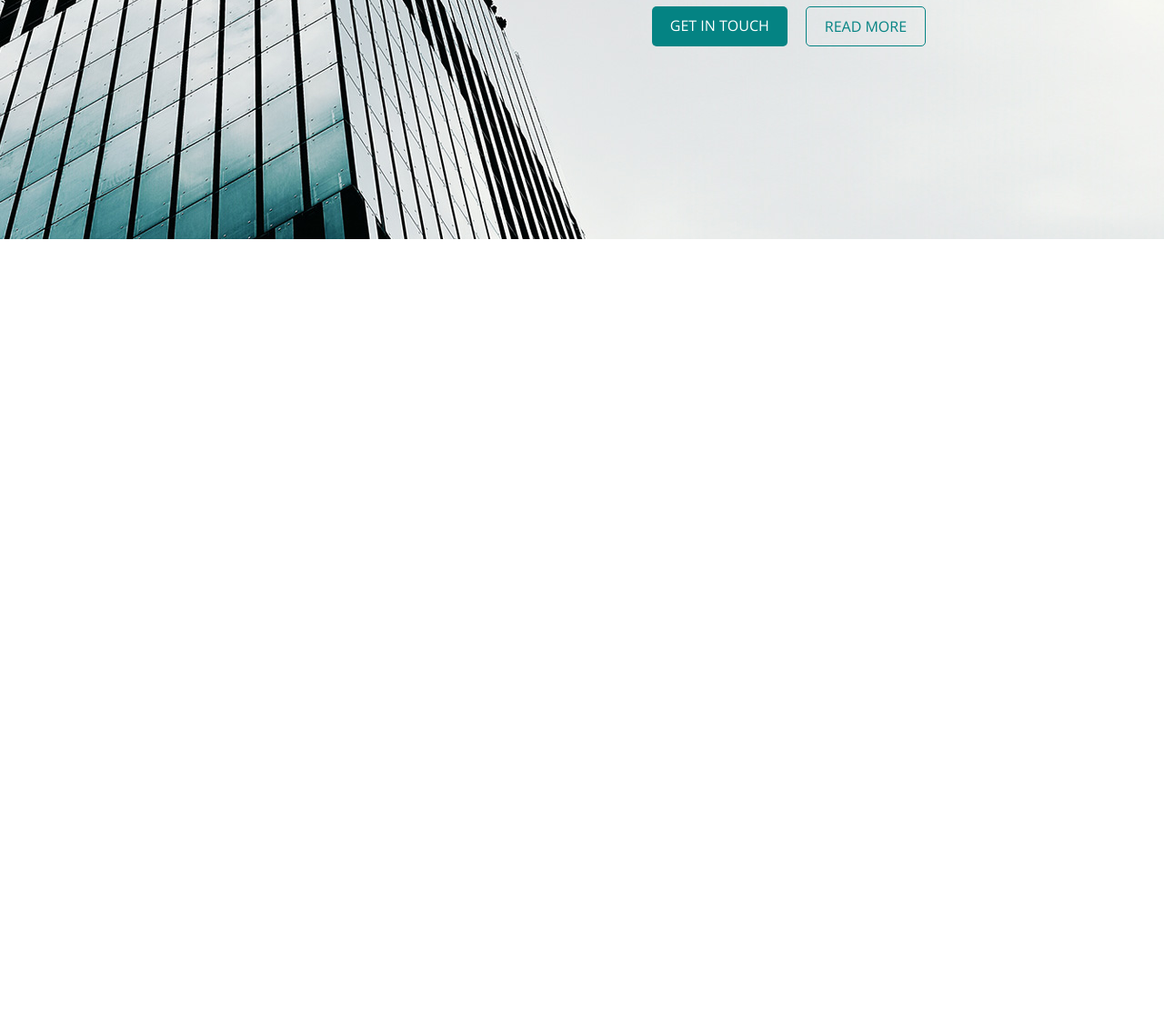
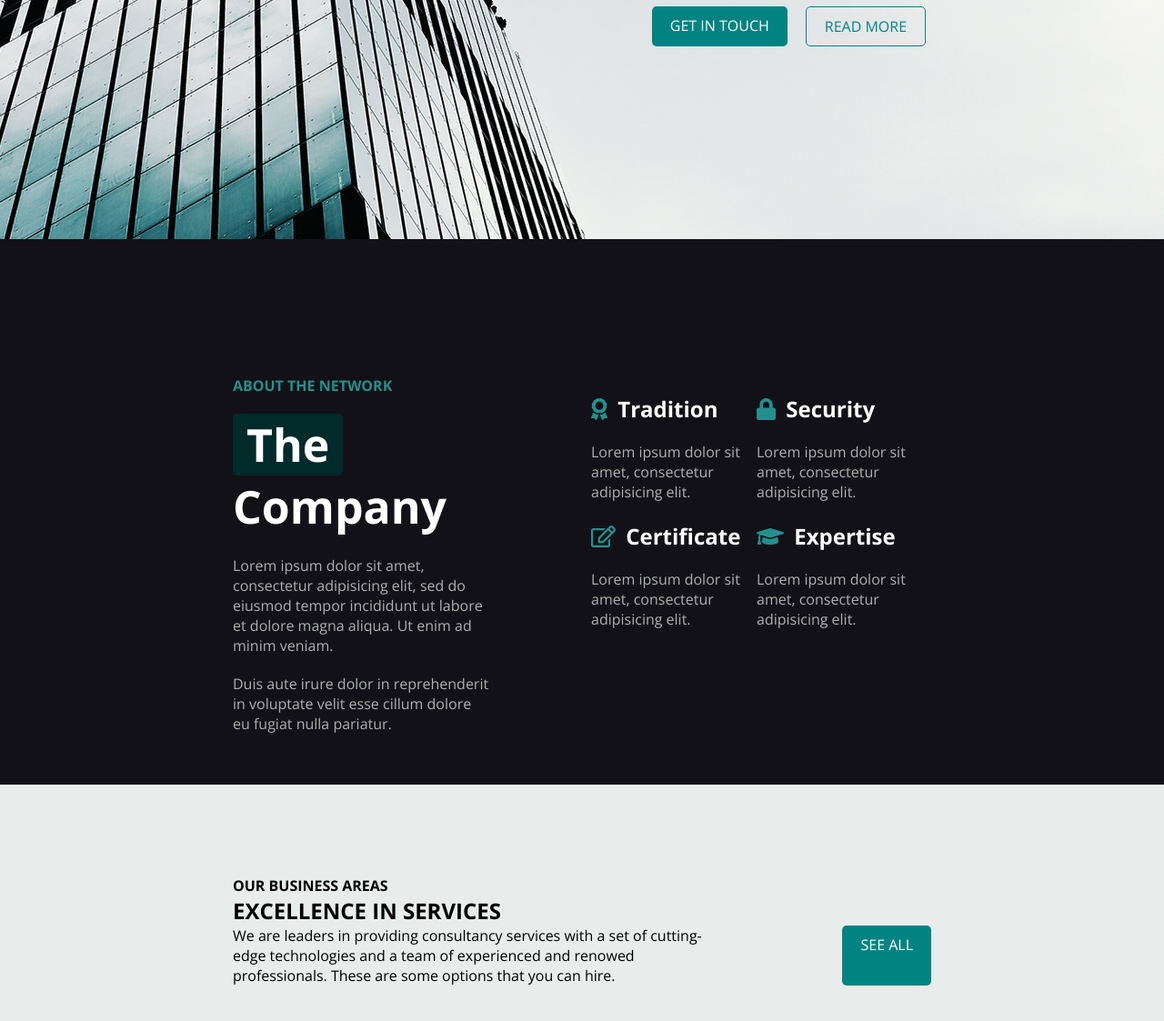
Before and after one commit to alexsircu/proj-html-vuejs, a website: page index.html in a window 1280 px wide. Shown: the part 637-1760 px from the top of the page at 91% size. Before the commit the page ends 900 px from the top, so only its background shows below. Drawn offline with nearby package versions, Linux system fonts and the light colour scheme.

Commit message:
Sezione about the network del main completa

```diff
--- a/index.html
+++ b/index.html
@@ -78,14 +78,55 @@
               <a href="#">READ MORE</a>
             </div>
           </div>
-
-
         </div>
       </div>
     </section>
 
-    <section></section>
-    <section></section>
+    <section id="about-the-network">
+      <div class="container clearfix">
+        <div id="about-the-network-left">
+          <h4>ABOUT THE NETWORK</h4>
+          <h2><span>The</span> Company</h2>
+          <p>Lorem ipsum dolor sit amet, consectetur adipisicing elit, sed do eiusmod tempor incididunt ut labore et dolore magna aliqua. Ut enim ad minim veniam.</p>
+          <p>Duis aute irure dolor in reprehenderit in voluptate velit esse cillum dolore eu fugiat nulla pariatur.</p>
+        </div>
+
+        <div id="about-the-network-right">
+          <div class="">
+            <h2><i class="fas fa-award"></i> Tradition</h2>
+            <p>Lorem ipsum dolor sit amet, consectetur adipisicing elit.</p>
+          </div>
+          <div class="">
+            <h2><i class="fas fa-lock"></i> Security</h2>
+            <p>Lorem ipsum dolor sit amet, consectetur adipisicing elit.</p>
+          </div>
+          <div class="">
+            <h2><i class="far fa-edit"></i> Certificate</h2>
+            <p>Lorem ipsum dolor sit amet, consectetur adipisicing elit.</p>
+          </div>
+          <div class="">
+            <h2><i class="fas fa-graduation-cap"></i> Expertise</h2>
+            <p>Lorem ipsum dolor sit amet, consectetur adipisicing elit.</p>
+          </div>
+        </div>
+      </div>
+    </section>
+
+    <section id="business-areas">
+      <div class="container">
+        <h4>OUR BUSINESS AREAS</h4>
+        <h2>EXCELLENCE IN SERVICES</h2>
+        <div id="description-button-services-container">
+          <p>We are leaders in providing consultancy services with a set of cutting-edge technologies and a team of experienced and renowed professionals. These are some options that you can hire.</p>
+          <div class="btn btn-blue-lagoon">
+            <a href="#">SEE ALL</a>
+          </div>
+        </div>
+
+
+      </div>
+    </section>
+
     <section></section>
     <section></section>
     <section></section>
--- a/src/partials/_main.scss
+++ b/src/partials/_main.scss
@@ -1,3 +1,4 @@
+// sezione 1 del main
 #fusions-acquisitions-section {
   width: 100%;
   height: 850px;
@@ -79,3 +80,75 @@
     color: $blueButtonsColor;
   }
 }
+
+// sezione 2 del main
+#about-the-network {
+  width: 100%;
+  height: 600px;
+  background-color: $darkSectionsBackgroundColor;
+  padding: 150px 0;
+}
+
+#about-the-network-left {
+  float: left;
+  width: 50%;
+  height: 100%;
+  padding-right: 100px;
+  h4 {
+    color: $introSectionTextColor;
+  }
+  h2 {
+    font-size: 50px;
+    color: $darkSectionTitlesColor;
+    margin: 20px 0;
+    span {
+      background-color: $darkSectionBackgroundTitleColor;
+      padding: 0 15px;
+      border-radius: 5px;
+    }
+  }
+  p {
+    color: $smallTextColor;
+    margin: 20px 0;
+  }
+}
+
+#about-the-network-right {
+  display: flex;
+  flex-wrap: wrap;
+  float: left;
+  width: 50%;
+  height: 100%;
+  padding: 20px 10px;
+  div {
+    width: 50%;
+    height: 50%;
+    margin-bottom: 10px;
+    h2 {
+      margin-bottom: 20px;
+      color: $darkSectionTitlesColor;
+      i {
+        color: $introSectionTextColor;
+        margin-right: 5px;
+      }
+    }
+    p {
+      color: $smallTextColor;
+    }
+  }
+}
+// sezione 3 del main
+#business-areas {
+  width: 100%;
+  height: 1000px;
+  background-color: $excellenceinServicesBackground;
+  padding: 100px 0;
+}
+
+#description-button-services-container {
+  display: flex;
+  justify-content: space-between;
+  p {
+    width: 70%;
+  }
+}
--- a/src/partials/_variables.scss
+++ b/src/partials/_variables.scss
@@ -1,13 +1,16 @@
-// $titlesTextColor: #1c2224;
+$smallTextColor: #aeb0b0; //colore dei testi dentro i p
+$logoContColor: rgba(69,187,188,0.2); //colore parte sinistra del logo
+$blueButtonsColor: #048383; //colore dei tasti verde acqua
+$inputBackgroundColor: rgba(174, 176, 176, 0.3); //colore degli input
+$introSectionTextColor: #22918e; //colore del nome della sezione
 
-$titlesTextColor: #21333E;
+// sezione chiara del main
+$titlesTextColor: #21333E; //colore dei titoli sezione chiara
 
-$smallTextColor: #aeb0b0;
+// sezione scura del main
+$darkSectionsBackgroundColor: #121117; //colore dello sfondo
+$darkSectionBackgroundTitleColor: darken($blueButtonsColor, 18%); //colore dello span nel titolo
+$darkSectionTitlesColor: white; //colore dei titoli sezione scura
 
-$logoContColor: rgba(69,187,188,0.2);
-
-$blueButtonsColor: #048383;
-
-$introSectionTextColor: #96fefe;
-
-$inputBackgroundColor: rgba(174, 176, 176, 0.3);
+// sezione excellence in services
+$excellenceinServicesBackground: #e8ecea;
```
Also changed, not shown: css/app.css.
